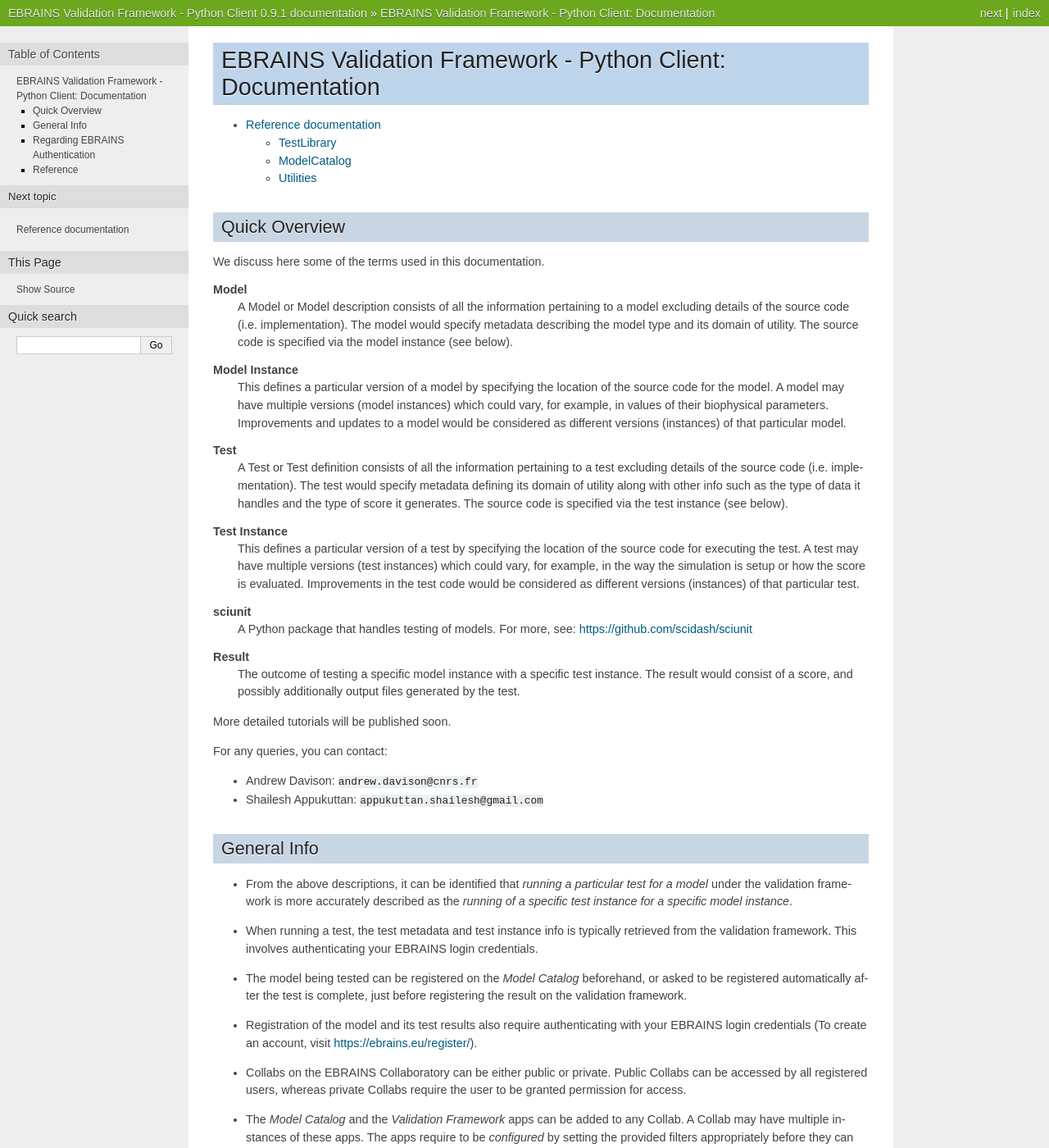
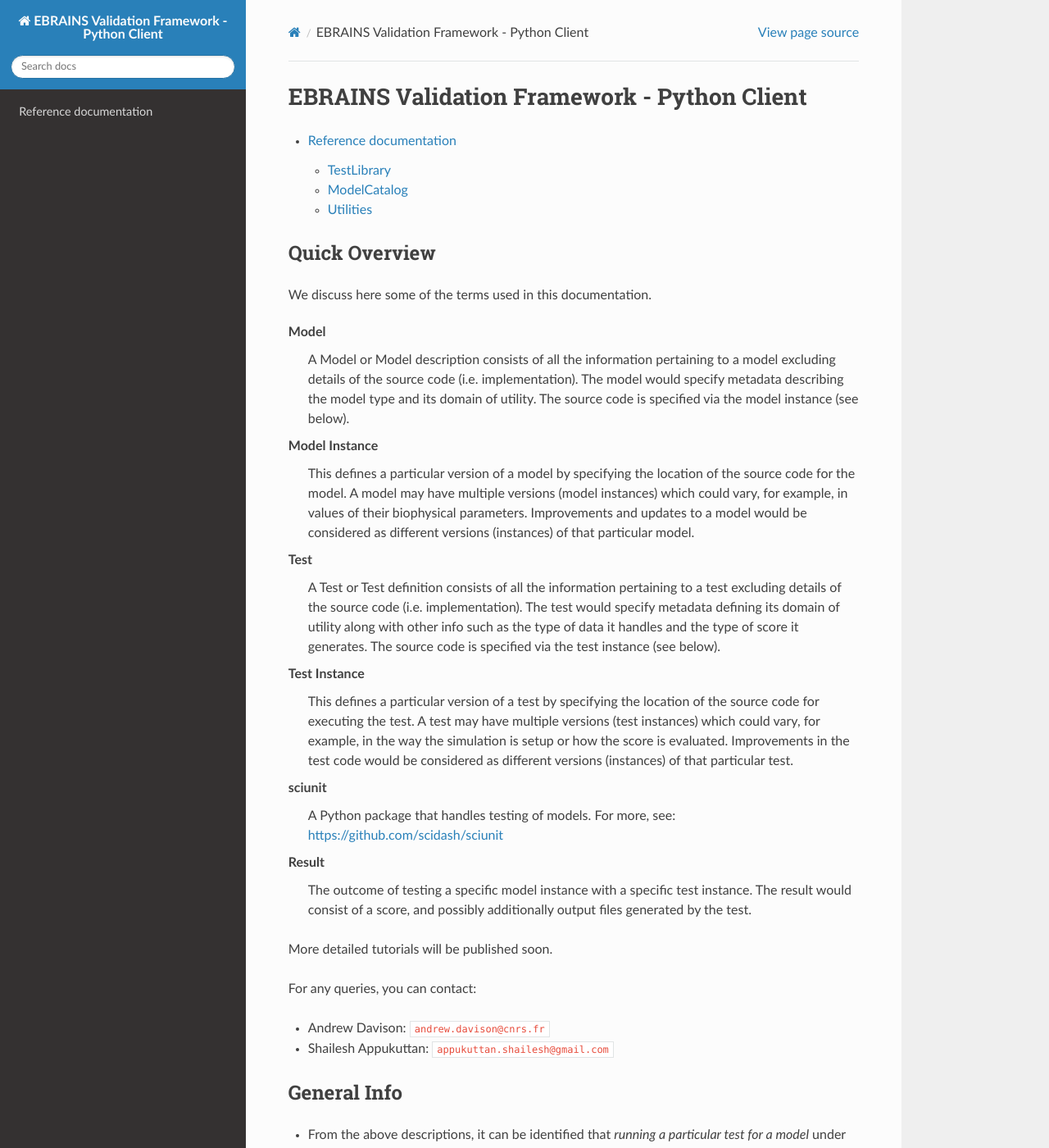
Before and after one commit to apdavison/hbp-validation-client, a Sphinx documentation site: the page built from docs/index.rst, in a window 1280 px wide and 1400 px high. Shown: the whole window at 82% size. Built offline with Sphinx 7.4.7 and the Read the Docs theme 3.1.0, drawn with Linux system fonts in a browser that asks for light colours; some of the changed text lies outside the part shown.

Commit message:
Use a better Sphinx theme, avoid text extending beyond the sidebar

```diff
--- a/docs/conf.py
+++ b/docs/conf.py
@@ -126,7 +126,7 @@
 # The theme to use for HTML and HTML Help pages.  See the documentation for
 # a list of builtin themes.
 #
-html_theme = "nature"
+html_theme = "sphinx_rtd_theme"
 
 # Theme options are theme-specific and customize the look and feel of a theme
 # further.  For a list of options available for each theme, see the
@@ -140,7 +140,7 @@
 # The name for this set of Sphinx documents.
 # "<project> v<release> documentation" by default.
 #
-# html_title = u'EBRAINS Validation Framework - Python Client v0.1'
+html_title = "EBRAINS Validation Framework - Python client"
 
 # A shorter title for the navigation bar.  Default is the same as html_title.
 #
--- a/docs/index.rst
+++ b/docs/index.rst
@@ -1,6 +1,6 @@
-===========================================================
-EBRAINS Validation Framework - Python Client: Documentation
-===========================================================
+============================================
+EBRAINS Validation Framework - Python Client
+============================================
 
 .. toctree::
    :maxdepth: 2
```
